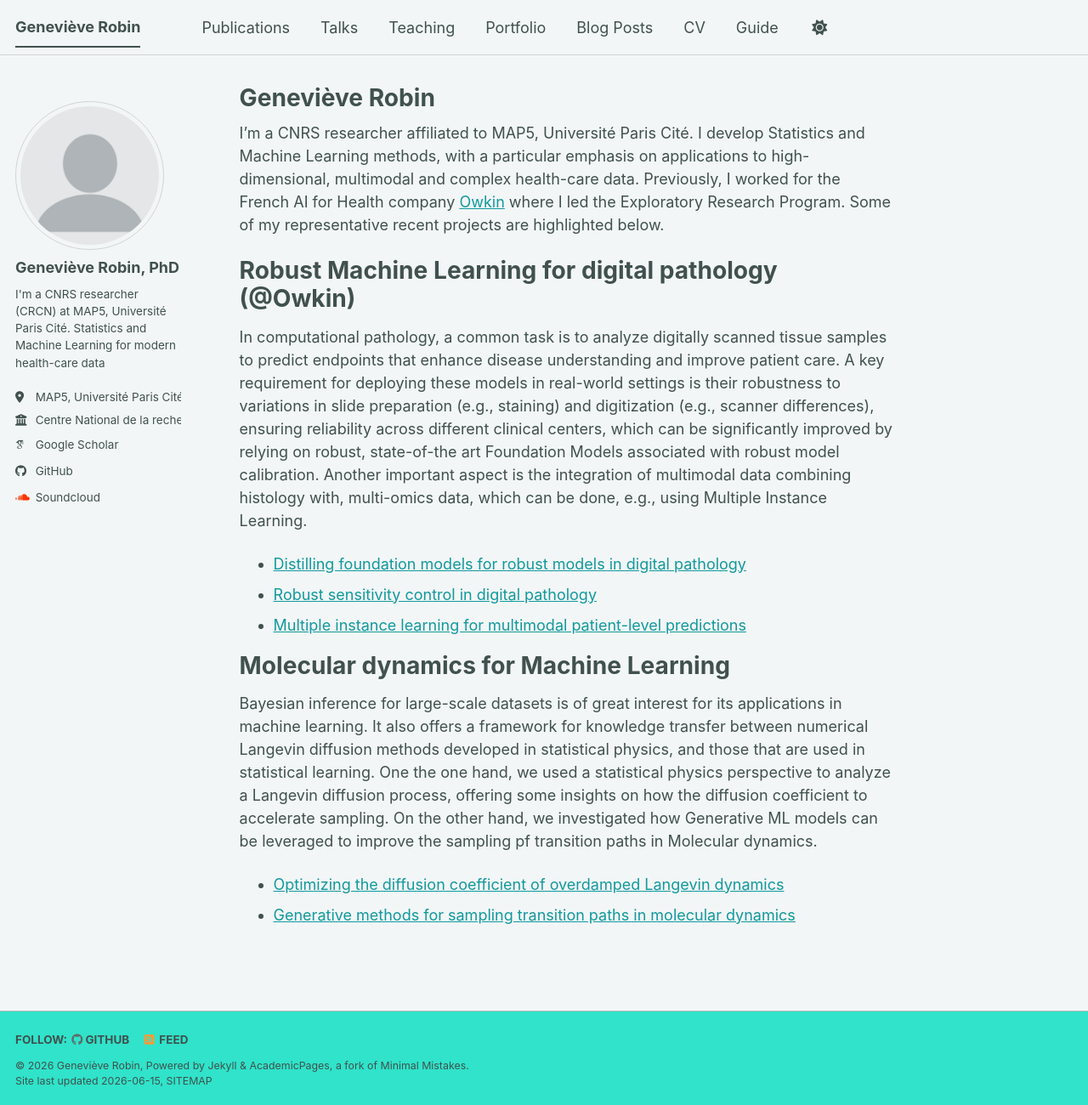
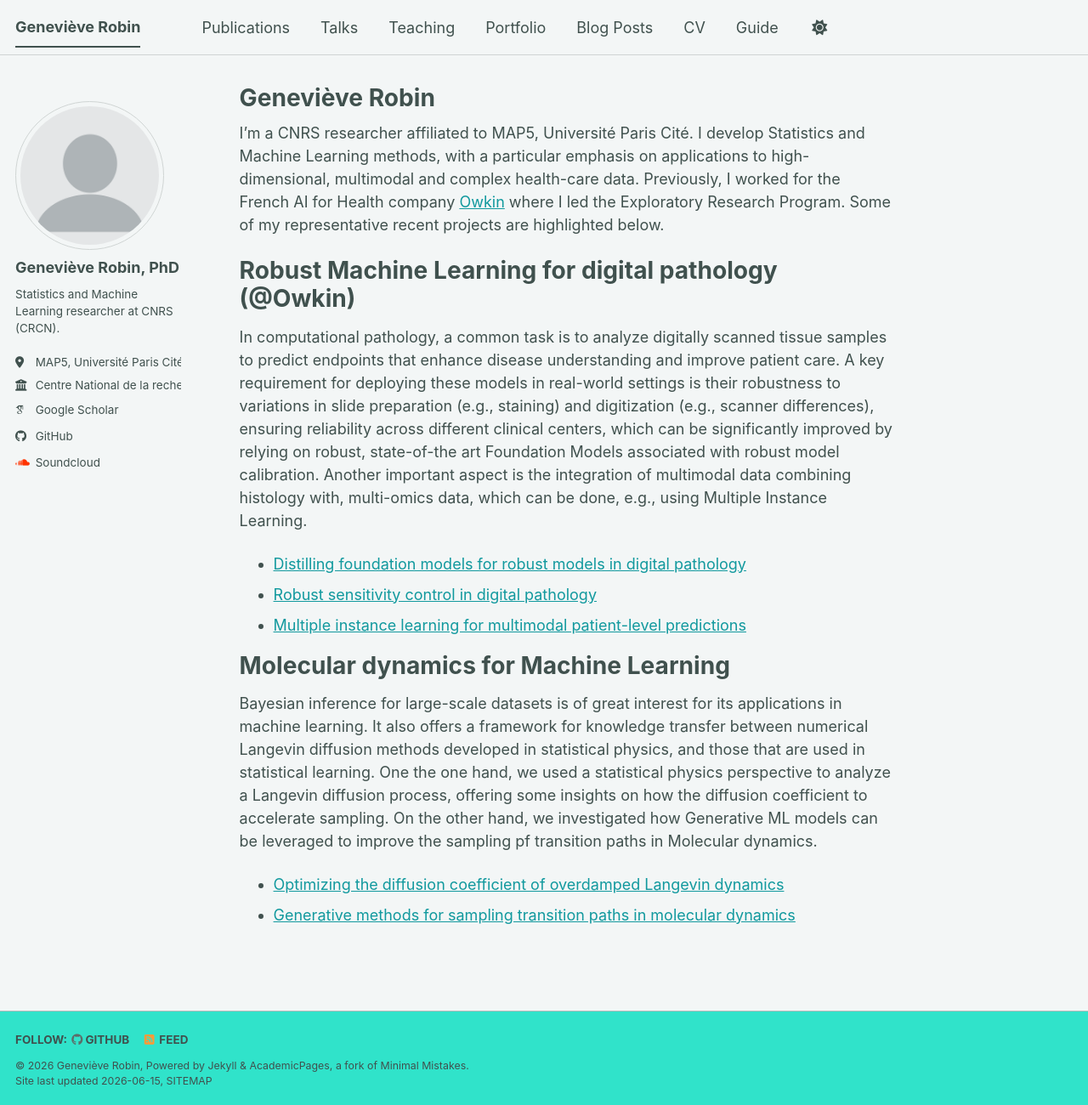
Before and after one commit to genevievelrobin/genevievelrobin.github.io, a Jekyll site: the page built from _pages/about.md, in a window 1280 px wide and 1300 px high. Shown: the whole window at 85% size. Built offline with Jekyll 4.4.1, drawn with Linux system fonts in a browser that asks for light colours; some web fonts are replaced; a script bundle is joined from its source files by our own code; library files that are not in the unit come from our copies.

Commit message:
Update bio in _config.yml for brevity

```diff
--- a/_config.yml
+++ b/_config.yml
@@ -26,7 +26,7 @@ author:
   avatar           : "profile.png"
   name             : "Geneviève Robin, PhD"
   pronouns         : # example: "she/her"
-  bio              : "I'm a CNRS researcher (CRCN) at MAP5, Université Paris Cité. Statistics and Machine Learning for modern health-care data"
+  bio              : "Statistics and Machine Learning researcher at CNRS (CRCN)."
   location         : "MAP5, Université Paris Cité"
   employer         : "Centre National de la recherche scientifique"
   uri              : # URL
```
